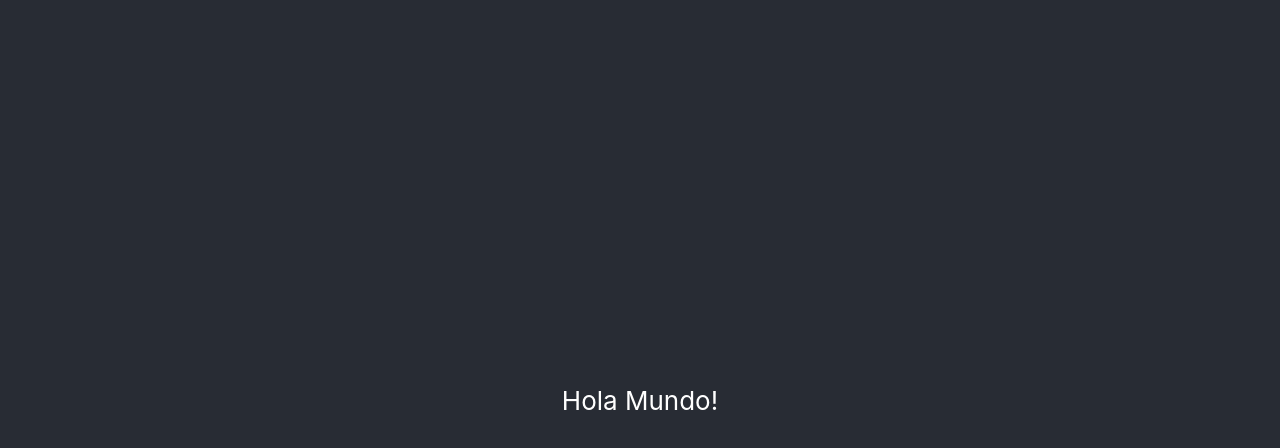
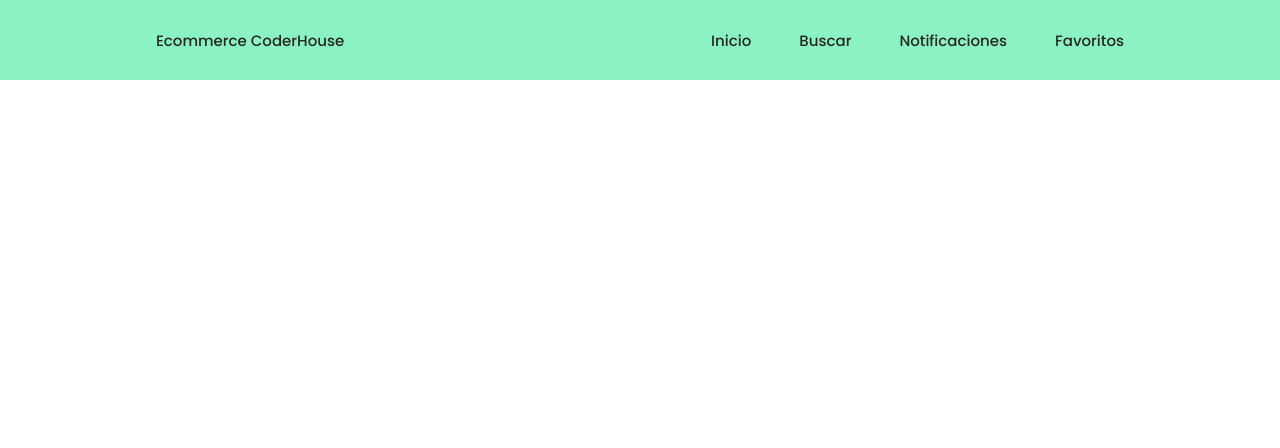
Before and after one commit to davidboxler/Ecommerce_React_CoderHouse, a React (Create React App) app: page / in a window 1280 px wide. Shown: the top 448 px of the page. Built offline with nearby package versions, Linux system fonts and the light colour scheme.

Commit message:
se agrega Navbar

```diff
--- a/src/App.css
+++ b/src/App.css
@@ -1,38 +1,73 @@
-.App {
+@import url("https://fonts.googleapis.com/css2?family=Poppins:wght@400;500;600&display=swap");
+
+/* ============= Base ============== */
+* {
+  box-sizing: border-box;
+  padding: 0;
+  margin: 0;
+}
+
+html {
+  scroll-behavior: smooth;
+}
+
+body,
+button,
+input {
+  font-family: "Poppins", sans-serif;
+  font-size: 0.938rem;
+}
+
+body {
+  margin:  3.5rem 0 0 0;
+  background-color: #fff;
+  color: hsl(355, 4%, 35%);
+}
+
+h1,
+h2,
+h3,
+h4 {
+  color: hsl(355, 4%, 15%);
+  font-weight: 600;
+}
+
+ul {
+  list-style: none;
+}
+
+a {
+  text-decoration: none;
+}
+
+img {
+  max-width: 100%;
+  height: auto;
+}
+
+button {
+  cursor: pointer;
+  border: none;
+  outline: none;
+}
+
+/* ================= CSS Class ================= */
+.container {
+  max-width: 968px;
+  margin-left: 1.5rem;
+  margin-right: 1.5rem;
+}
+.grid {
+  display: grid;
+}
+.main {
+  overflow: hidden;
+}
+.section {
+  padding: 4.5rem 0 1rem;
+}
+.section__title {
+  font-size: 1.25rem;
+  margin-bottom: 2.5rem;
   text-align: center;
 }
-
-.App-logo {
-  height: 40vmin;
-  pointer-events: none;
-}
-
-@media (prefers-reduced-motion: no-preference) {
-  .App-logo {
-    animation: App-logo-spin infinite 20s linear;
-  }
-}
-
-.App-header {
-  background-color: #282c34;
-  min-height: 100vh;
-  display: flex;
-  flex-direction: column;
-  align-items: center;
-  justify-content: center;
-  font-size: calc(10px + 2vmin);
-  color: white;
-}
-
-.App-link {
-  color: #61dafb;
-}
-
-@keyframes App-logo-spin {
-  from {
-    transform: rotate(0deg);
-  }
-  to {
-    transform: rotate(360deg);
-  }
-}
--- a/src/App.js
+++ b/src/App.js
@@ -1,14 +1,9 @@
 import './App.css';
+import Navbar from './components/NavBar';
 
 function App() {
   return (
-    <div className="App">
-      <header className="App-header">
-        <p>
-            Hola Mundo!
-        </p>
-      </header>
-    </div>
+    <Navbar />
   );
 }
 
--- /dev/null
+++ b/src/components/NavBar.css
@@ -0,0 +1,116 @@
+/* ================= HEADER ================= */
+.header {
+    width: 100%;
+    background-color: #8bf3c1;
+    position: fixed;
+    top: 0;
+    left: 0;
+    z-index: 100;
+  }
+/* ----------- nav ----------- */
+.nav {
+    height: 3.5rem;
+    display: flex;
+    justify-content: space-between;
+    align-items: center;
+  }
+  .nav__logo,
+  .nav__close,
+  .nav__toggle {
+    color: hsl(355, 4%, 15%);
+  }
+  .nav__logo {
+    display: flex;
+    align-items: center;
+    column-gap: 0.25rem;
+    font-weight: 500;
+  }
+  .nav__logo-img {
+    width: 1.5rem;
+  }
+  .nav__toggle {
+    display: inline-flex;
+    font-size: 1.25rem;
+    cursor: pointer;
+  }
+
+  @media screen and (max-width: 767px) {
+    .nav__menu {
+      position: fixed;
+      background-color: #fff;
+      top: -100%;
+      left: 0;
+      width: 100%;
+      padding: 4rem 0;
+      border-radius: 0 0 1.5rem 1.5rem;
+      box-shadow: 0 1px 4px hsla(0, 4%, 15%, 0.1);
+      transition: 0.4s;
+    }
+  }
+
+  .nav__img {
+    width: 100px;
+    position: absolute;
+    top: 0;
+    left: 0;
+    transform: rotate(-15deg);
+  }
+  .nav__list {
+    display: flex;
+    flex-direction: column;
+    align-items: center;
+    row-gap: 1.5rem;
+  }
+  .nav__link {
+    color: hsl(355, 4%, 15%);
+    font-weight: 500;
+    transition: 0.3s;
+  }
+  .nav__link:hover {
+    color: hsl(219, 66%, 53%);
+  }
+  .nav__close {
+    font-size: 2rem;
+    position: absolute;
+    top: 0.5rem;
+    right: 1rem;
+    cursor: pointer;
+  }
+
+  @media screen and (min-width: 767px) {
+    body {
+      margin: 0;
+    }
+    .section {
+      padding: 6.5rem 0 2rem;
+    }
+    .nav {
+      height: calc(3.5rem + 1.5rem);
+      column-gap: 3rem;
+    }
+    .nav__toggle,
+    .nav__close,
+    .nav__img {
+      display: none;
+    }
+    .nav__menu {
+      margin-left: auto;
+    }
+    .nav__list {
+      flex-direction: row;
+      column-gap: 3rem;
+    }
+    .dark-theme .nav__menu {
+      box-shadow: none;
+    }
+  }
+
+  @media screen and (min-width: 992px) {
+    .container {
+      margin-left: auto;
+      margin-right: auto;
+    }
+    .scrollup {
+      right: 3rem;
+    }
+  }
--- /dev/null
+++ b/src/components/NavBar.js
@@ -0,0 +1,42 @@
+import './NavBar.css';
+
+function Navbar() {
+  return (
+    <header className="header" id="header">
+      <nav className="nav container">
+        <a href="#" className="nav__logo">
+          Ecommerce CoderHouse
+        </a>
+        <div className="nav__menu" id="nav-menu">
+          <ul className="nav__list">
+            <li className="nav__item">
+              <a href="#" className="nav__link active-link">
+                Inicio
+              </a>
+            </li>
+            <li className="nav__item">
+              <a href="#" className="nav__link">
+                Buscar
+              </a>
+            </li>
+            <li className="nav__item">
+              <a href="#" className="nav__link">
+                Notificaciones
+              </a>
+            </li>
+            <li className="nav__item">
+              <a href="#" className="nav__link">
+                Favoritos
+              </a>
+            </li>
+          </ul>
+          <div className="nav__close" id="nav-close">
+            <i className="bx bx-x"></i>
+          </div>
+        </div>
+      </nav>
+    </header>
+  );
+}
+
+export default Navbar;
--- a/src/index.css
+++ b/src/index.css
@@ -1,4 +1,4 @@
-body {
+/* body {
   margin: 0;
   font-family: -apple-system, BlinkMacSystemFont, 'Segoe UI', 'Roboto', 'Oxygen',
     'Ubuntu', 'Cantarell', 'Fira Sans', 'Droid Sans', 'Helvetica Neue',
@@ -10,4 +10,4 @@ body {
 code {
   font-family: source-code-pro, Menlo, Monaco, Consolas, 'Courier New',
     monospace;
-}
+} */
```
